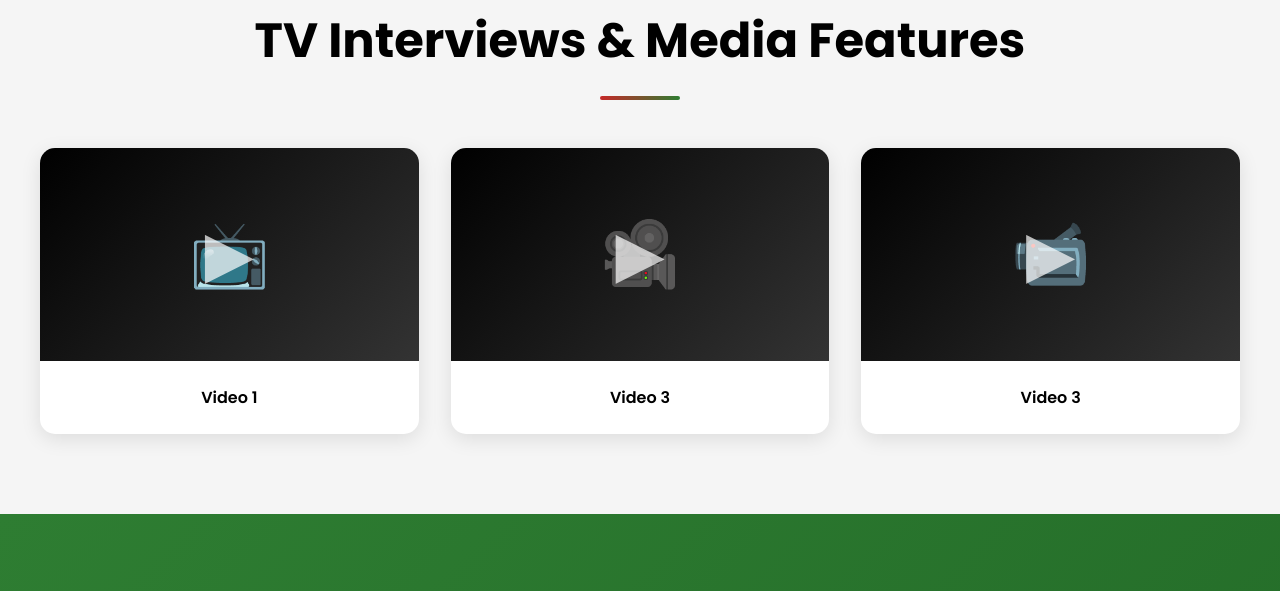
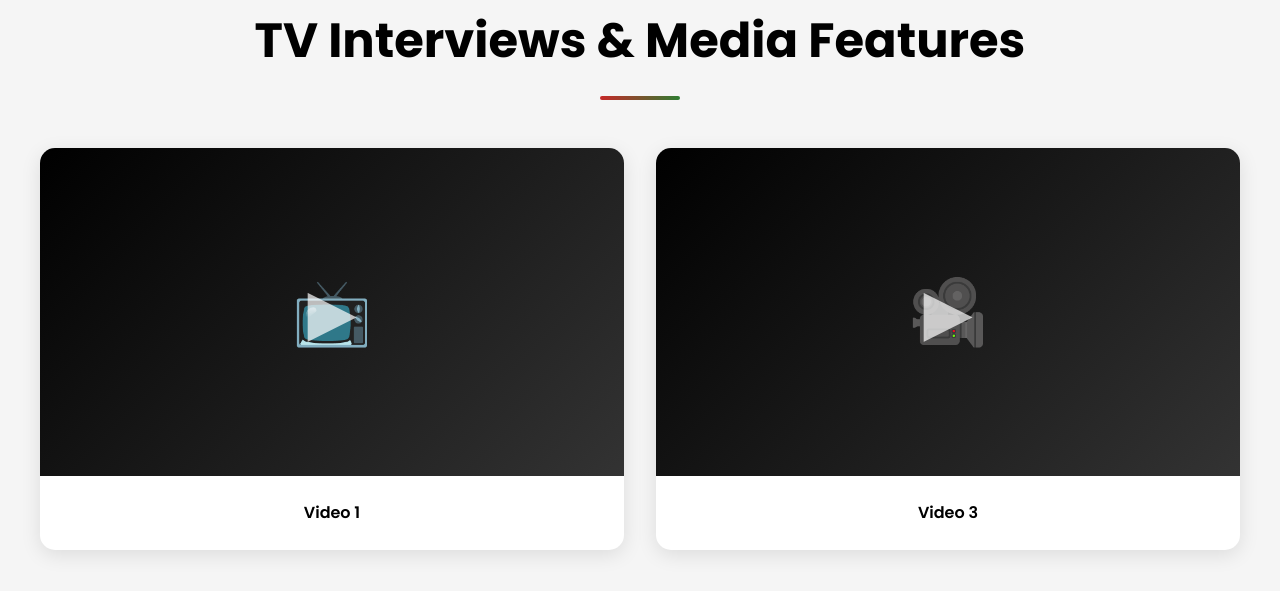
Before and after one commit to KooArtz/gaza_fundraiser, a plain HTML site: page index.html in a window 1280 px wide. Shown: the part 6072-6663 px from the top of the page. Drawn offline with Linux system fonts and the light colour scheme.

Commit message:
Update index.html

```diff
--- a/index.html
+++ b/index.html
@@ -1062,23 +1062,17 @@
         <div class="container">
             <h2 class="section-title fade-in">TV Interviews & Media Features</h2>
             <div class="media-grid">
-                <div class="media-card fade-in" onclick="openModal('tvm')">
+                <div class="media-card fade-in" onclick="openModal('vid_1')">
                     <div class="media-thumbnail">
                         <span style="font-size: 4rem;">📺</span>
                     </div>
                     <p class="media-caption"> Video 1 </p>
                 </div>
-                <div class="media-card fade-in" onclick="openModal('coverage')">
+                <div class="media-card fade-in" onclick="openModal('vid_2')">
                     <div class="media-thumbnail">
                         <span style="font-size: 4rem;">🎥</span>
                     </div>
                     <p class="media-caption"> Video 3 </p>
-                </div>
-                <div class="media-card fade-in" onclick="openModal('community')">
-                    <div class="media-thumbnail">
-                        <span style="font-size: 4rem;">📹</span>
-                    </div>
-                    <p class="media-caption">Video 3</p>
                 </div>
             </div>
         </div>
@@ -1256,20 +1250,14 @@ Reference: Dhivehinge Ehee Gaza Ah`;
 
         // Modal Functions
         const videoFiles = {
-            'mission': 'assets/videos/mission-video.mp4',
-            'tvm': 'assets/videos/tvm-interview.mp4',
-            'coverage': 'assets/videos/campaign-coverage.mp4',
-            'community': 'assets/videos/community-support.mp4',
-            'promo1': 'assets/promo_vid.mp4',
-            'promo2': 'assets/videos/promo-2.mp4',
-            'promo3': 'assets/videos/promo-3.mp4',
-            'promo4': 'assets/videos/behind-scenes.mp4'
+            'vid_1': './interview_1.mp4',
+            'vid_2': './interview_2.mp4',
+            'promo1': './assets/promo_vid.mp4',
         };
 
         const videoTitles = {
-            'mission': 'Our Mission Video',
-            'tvm': 'TVM Interview – October 2025',
-            'coverage': 'Campaign Coverage',
+            'vid_1': 'Interview 1',
+            'vid_2': 'Interview 2',
             'community': 'Community Support',
             'promo1': 'Campaign Video 1',
             'promo2': 'Campaign Video 2',
```
